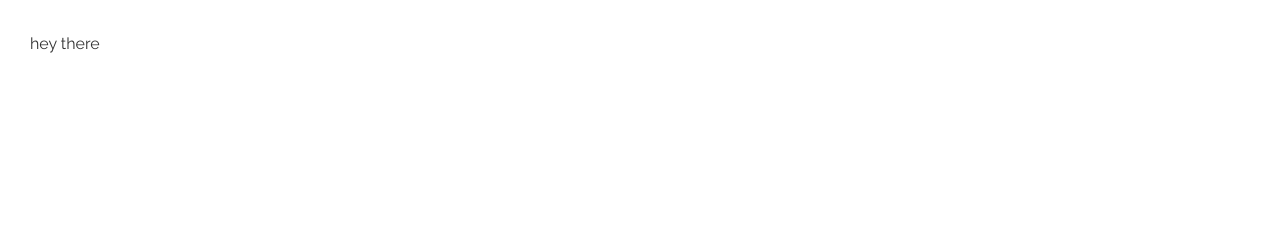
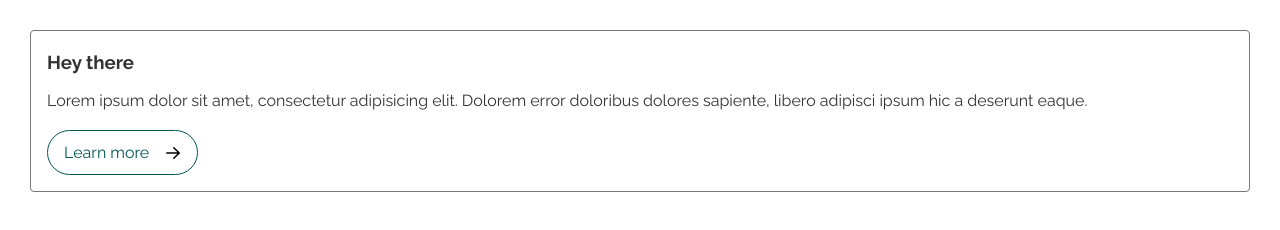
Before and after one commit to evzibr/practice, a website: page index.html in a window 1280 px wide. Drawn offline with Linux system fonts and the light colour scheme.

Commit message:
expand project

```diff
--- a/index.html
+++ b/index.html
@@ -16,6 +16,20 @@
     <title>Go practice!</title>
   </head>
   <body>
-    hey there
+    <div class="card">
+      <div class="card__header">
+        <h3 class="card__headline">Hey there</h3>
+      </div>
+      <div class="card__body">
+        Lorem ipsum dolor sit amet, consectetur adipisicing elit. Dolorem error doloribus dolores
+        sapiente, libero adipisci ipsum hic a deserunt eaque.
+      </div>
+      <div class="card__footer">
+        <a href="#" class="btn btn--primary">
+          <span class="btn__text">Learn more</span>
+          <img src="/svg/arrow-right.svg" alt="icon" class="icon btn__icon" />
+        </a>
+      </div>
+    </div>
   </body>
 </html>
--- a/scss/abstracts/_variables.scss
+++ b/scss/abstracts/_variables.scss
@@ -1,5 +1,13 @@
 //COLORS
 $color-grey-dark: #333;
 $color-grey-light: #777;
+$color-white: #fff;
+$color-black: #000;
 
+$color-accent-dark: #035753;
+$color-accent-light: #1d8984;
+
+// FONTS
 $default-font-size: 1rem;
+$headline-h3: 1.25rem;
+$headline-h4: 1rem;
--- /dev/null
+++ b/scss/components/_button.scss
@@ -0,0 +1,14 @@
+.btn {
+  display: flex;
+  align-items: center;
+  gap: 1rem;
+  padding: 0.5rem 1rem;
+  border-radius: 5rem;
+  text-decoration: none;
+  border: 1px solid $color-accent-dark;
+  width: max-content;
+
+  &--primary {
+    color: $color-accent-dark;
+  }
+}
--- a/scss/components/_card.scss
+++ b/scss/components/_card.scss
@@ -0,0 +1,25 @@
+.card {
+  color: $color-grey-dark;
+  background-color: $color-white;
+  padding: 1rem;
+  border: 1px solid $color-grey-light;
+  border-radius: 0.25rem;
+}
+
+.card__header {
+  font-size: $headline-h4;
+  margin-bottom: 0.5rem;
+}
+
+.card__body {
+  font-size: $default-font-size;
+}
+
+.card__footer {
+  margin-top: 1rem;
+}
+
+.btn__icon {
+  color: $color-accent-dark;
+  fill: $color-accent-dark;
+}
--- /dev/null
+++ b/scss/components/_icon.scss
@@ -0,0 +1,5 @@
+.icon {
+  height: 1rem;
+  width: 1rem;
+  display: block;
+}
--- a/scss/main.scss
+++ b/scss/main.scss
@@ -6,3 +6,5 @@
 @import "base/utilities";
 
 @import "components/card";
+@import "components/button";
+@import "components/icon";
```
Also changed, not shown: css/style.css, svg/arrow-right.svg (added).
